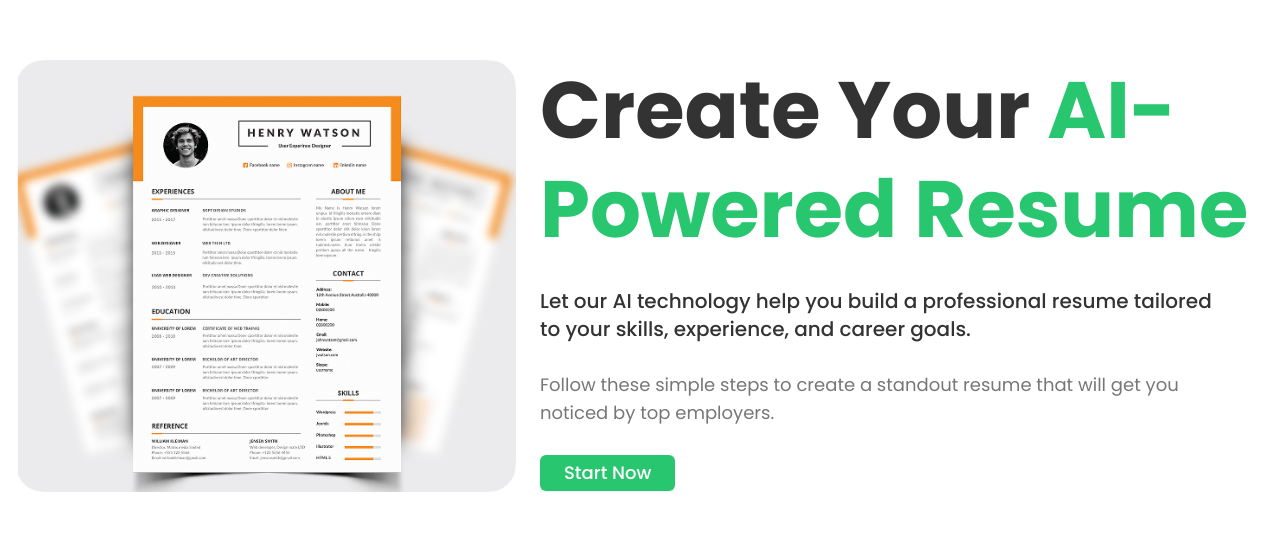
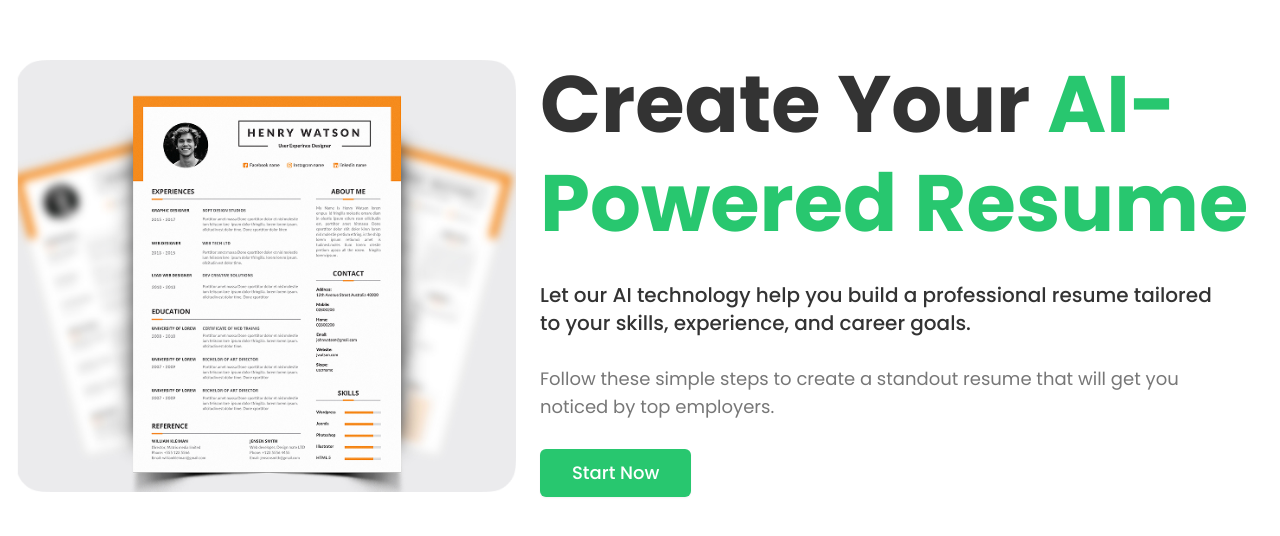
Before and after one commit to engrnahiankhan/cv-making, a Next.js app: page / in a window 1280 px wide. Shown: the part 124-660 px from the top of the page. Built offline with nearby package versions, Linux system fonts and the light colour scheme.

Commit message:
start button padding change

```diff
--- a/src/app/page.tsx
+++ b/src/app/page.tsx
@@ -50,7 +50,7 @@ export default function Home() {
 
           <Button
             onClick={handleStart}
-            className="rounded-[6px] bg-prime py-3 px-6 font-medium text-base sm:text-lg">
+            className="rounded-[6px] bg-prime py-4 px-6 sm:py-6 sm:px-8 font-medium text-base sm:text-lg">
             Start Now
           </Button>
         </div>
```
